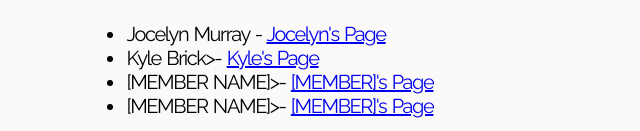
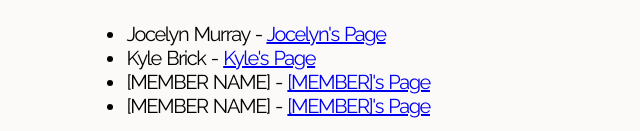
Before and after one commit to Software-Engineering-Fall-2021/getting-to-know-everyone-v2, a website: page client/index.html in a window 1280 px wide. Shown: the part 738-869 px from the top of the page, 50-690 px from the left. Drawn offline with Linux system fonts and the light colour scheme.

Commit message:
Fixed extra character under member listing

```diff
--- a/client/index.html
+++ b/client/index.html
@@ -36,9 +36,9 @@
     <h3>Member Information</h3>
     <ul>
         <li>Jocelyn Murray - <a href="getting_to_know_jocelyn.html">Jocelyn's Page</a></li>
-        <li>Kyle Brick>- <a href="getting_to_know_kyle.html">Kyle's Page</a></li>
-        <li>[MEMBER NAME]>- <a href="LINK">[MEMBER]'s Page</a></li>
-        <li>[MEMBER NAME]>- <a href="LINK">[MEMBER]'s Page</a></li>
+        <li>Kyle Brick - <a href="getting_to_know_kyle.html">Kyle's Page</a></li>
+        <li>[MEMBER NAME] - <a href="LINK">[MEMBER]'s Page</a></li>
+        <li>[MEMBER NAME] - <a href="LINK">[MEMBER]'s Page</a></li>
     </ul>
 
 </body>
```
